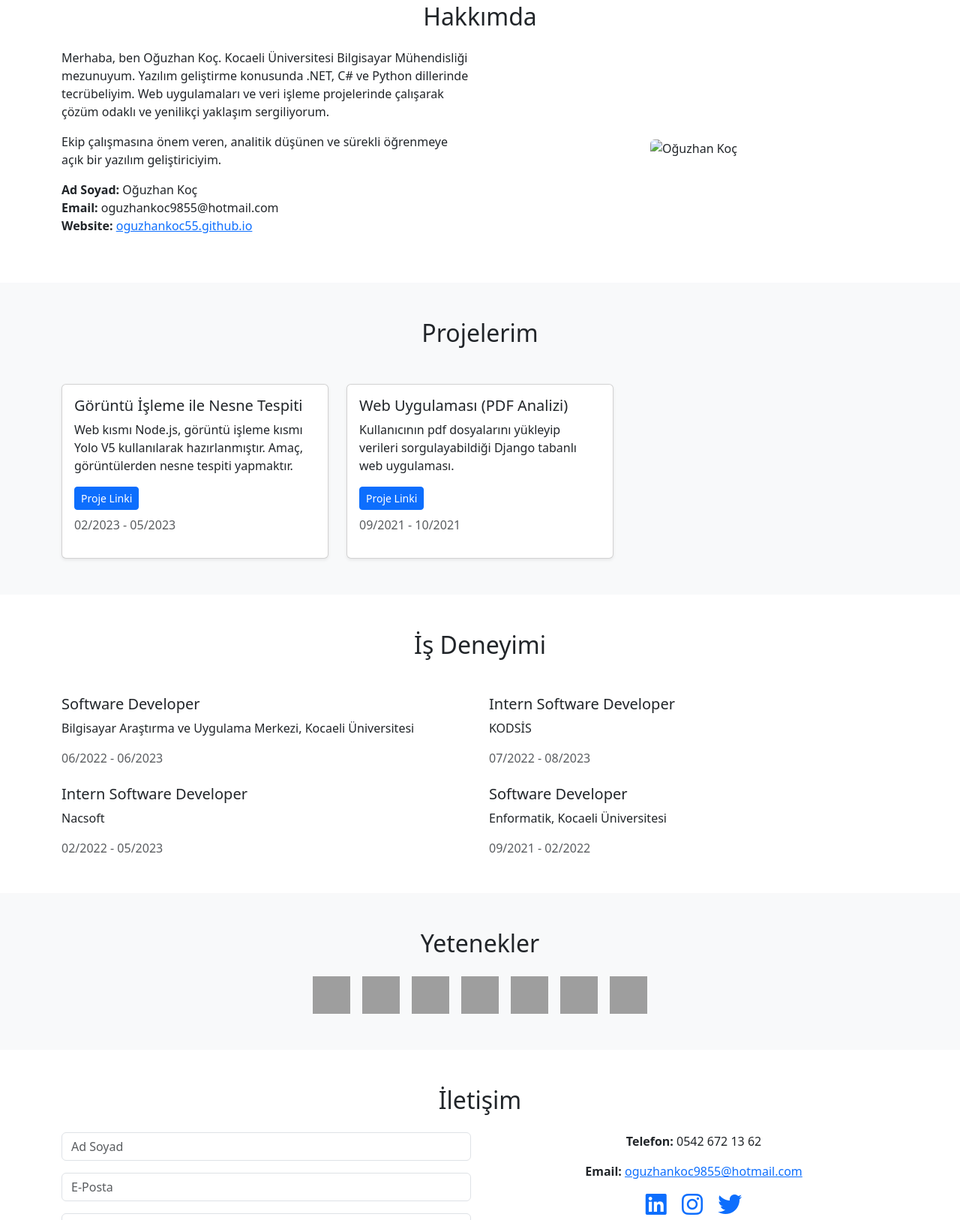
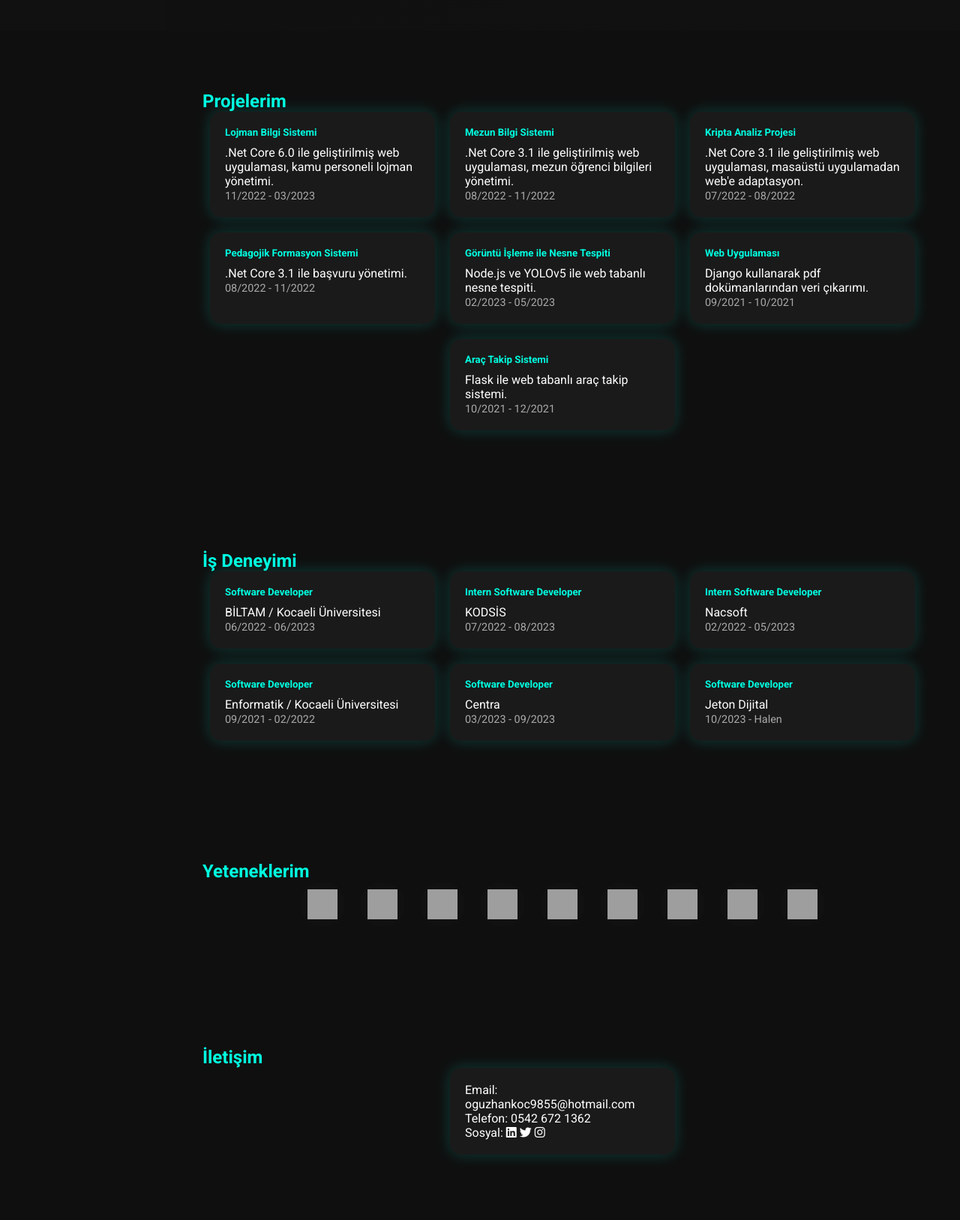
Before and after one commit to oguzhankoc55/oguzhankoc55.github.io, a plain HTML site: page index.html in a window 1280 px wide. Shown: the part 759-2386 px from the top of the page at 75% size. Drawn offline with nearby package versions, Linux system fonts and the light colour scheme; grey boxes are pictures that could not be loaded.

Commit message:
Update index.html

```diff
--- a/index.html
+++ b/index.html
@@ -2,190 +2,167 @@
 <html lang="tr">
 <head>
     <meta charset="UTF-8">
-    <meta http-equiv="X-UA-Compatible" content="IE=edge">
     <meta name="viewport" content="width=device-width, initial-scale=1.0">
-    <title>Oğuzhan Koç | Yazılım Geliştirici</title>
-    <link rel="shortcut icon" href="images/favicon/favicon-32x32.png" type="image/x-icon">
-    <link href="https://cdn.jsdelivr.net/npm/bootstrap@5.3.0/dist/css/bootstrap.min.css" rel="stylesheet">
-    <link href="https://cdnjs.cloudflare.com/ajax/libs/font-awesome/6.4.0/css/all.min.css" rel="stylesheet">
-    <link rel="stylesheet" href="css/style.css">
+    <title>Oğuzhan Koç | Yazılım Mühendisi</title>
+    <link href="https://fonts.googleapis.com/css2?family=Roboto:wght@400;700&display=swap" rel="stylesheet">
+    <link rel="stylesheet" href="https://cdnjs.cloudflare.com/ajax/libs/font-awesome/6.4.0/css/all.min.css"/>
+    <style>
+        /* Genel Ayarlar */
+        * {margin:0; padding:0; box-sizing:border-box; font-family: 'Roboto', sans-serif;}
+        body {background-color:#0f0f0f; color:#fff; scroll-behavior:smooth;}
+        a {text-decoration:none; color:inherit;}
+        h2,h3,h4,h5 {color:#00ffe0;}
+        section {padding:80px 50px;}
+        .container {max-width:1200px; margin:0 auto;}
+
+        /* Sol Menü */
+        nav {position:fixed; top:0; left:0; height:100%; width:220px; background:#111; display:flex; flex-direction:column; justify-content:center; align-items:center; z-index:1000;}
+        nav a {display:block; margin:20px 0; color:#00ffe0; transition:0.3s;}
+        nav a:hover {color:#ff00ff;}
+        main {margin-left:220px;}
+
+        /* Hero Bölümü */
+        #hero {height:100vh; display:flex; flex-direction:column; justify-content:center; align-items:center; text-align:center; background:linear-gradient(135deg,#0f0f0f,#111111); position:relative; overflow:hidden;}
+        #hero h1 {font-size:3rem; animation:fadeInDown 1.5s;}
+        #hero p {margin-top:20px; font-size:1.2rem; color:#aaa; animation:fadeInUp 2s;}
+        @keyframes fadeInDown {from{opacity:0; transform:translateY(-50px);} to{opacity:1; transform:translateY(0);}}
+        @keyframes fadeInUp {from{opacity:0; transform:translateY(50px);} to{opacity:1; transform:translateY(0);}}
+
+        /* Kart Stili */
+        .card-container {display:flex; flex-wrap:wrap; gap:20px; justify-content:center;}
+        .card {background:#1a1a1a; border-radius:15px; padding:20px; width:300px; transition:0.3s; box-shadow:0 0 20px rgba(0,255,224,0.2);}
+        .card:hover {transform:translateY(-10px); box-shadow:0 10px 30px rgba(0,255,224,0.5);}
+        .card h5 {color:#00ffe0; margin-bottom:10px;}
+        .card span {color:#aaa; font-size:0.9rem;}
+
+        /* Yetenekler */
+        .skills {display:flex; flex-wrap:wrap; gap:20px; justify-content:center;}
+        .skill {width:60px; height:60px; display:flex; justify-content:center; align-items:center; border-radius:50%; background:#111; transition:0.3s; cursor:pointer;}
+        .skill img {width:40px; height:40px;}
+        .skill:hover {background:#00ffe0; transform:scale(1.2);}
+
+        /* İletişim */
+        .contact-form {display:flex; flex-direction:column; gap:15px;}
+        .contact-form input, .contact-form textarea {padding:10px; border-radius:8px; border:none; outline:none;}
+        .contact-form button {padding:10px; border:none; border-radius:8px; background:#00ffe0; color:#000; font-weight:bold; cursor:pointer; transition:0.3s;}
+        .contact-form button:hover {background:#ff00ff; color:#fff;}
+
+        /* Responsive */
+        @media(max-width:768px){main{margin-left:0;} nav{width:100%; height:auto; flex-direction:row; justify-content:space-around; padding:10px 0;} section{padding:60px 20px;}}
+    </style>
 </head>
 <body>
 
-<!-- Navbar -->
-<nav class="navbar navbar-expand-lg navbar-dark bg-dark sticky-top">
-    <div class="container">
-        <a class="navbar-brand fw-bold" href="#">Oğuzhan Koç</a>
-        <button class="navbar-toggler" type="button" data-bs-toggle="collapse" data-bs-target="#navbarNav">
-            <span class="navbar-toggler-icon"></span>
-        </button>
-        <div class="collapse navbar-collapse" id="navbarNav">
-            <ul class="navbar-nav ms-auto">
-                <li class="nav-item"><a class="nav-link" href="#about">Hakkımda</a></li>
-                <li class="nav-item"><a class="nav-link" href="#projects">Projelerim</a></li>
-                <li class="nav-item"><a class="nav-link" href="#experience">İş Deneyimi</a></li>
-                <li class="nav-item"><a class="nav-link" href="#skills">Yetenekler</a></li>
-                <li class="nav-item"><a class="nav-link" href="#contact">İletişim</a></li>
-            </ul>
-            <a href="cv/OğuzhanKoçCV.pdf" class="btn btn-primary ms-3" download>CV İndir</a>
-        </div>
-    </div>
+    <!-- Sol Menü -->
+    <nav>
+        <a href="#hero"><i class="fas fa-home"></i> Ana Sayfa</a>
+        <a href="#projects"><i class="fas fa-rocket"></i> Projelerim</a>
+        <a href="#experience"><i class="fas fa-briefcase"></i> İş Deneyimi</a>
+        <a href="#skills"><i class="fas fa-tools"></i> Yeteneklerim</a>
+        <a href="#contact"><i class="fas fa-envelope"></i> İletişim</a>
     </nav>
 
-<!-- Hero Section -->
-<section class="hero d-flex align-items-center text-center py-5 bg-light" id="intro">
+    <main>
+        <!-- Hero -->
+        <section id="hero">
+            <h1>👋 Merhaba, Ben Oğuzhan Koç</h1>
+            <p>Software Developer | C#, Python | ML & AI Enthusiast</p>
+        </section>
+
+        <!-- Projeler -->
+        <section id="projects">
             <div class="container">
-        <div class="row align-items-center">
-            <div class="col-lg-5 col-md-6 mx-auto">
-                <img src="images/oguz.png" class="img-fluid rounded-circle" alt="Oğuzhan Koç">
+                <h2 class="text-center mb-5">Projelerim</h2>
+                <div class="card-container">
+                    <div class="card">
+                        <h5>Lojman Bilgi Sistemi</h5>
+                        <p>.Net Core 6.0 ile geliştirilmiş web uygulaması, kamu personeli lojman yönetimi.</p>
+                        <span>11/2022 - 03/2023</span>
                     </div>
-            <div class="col-lg-7 col-md-6">
-                <h1 class="display-5 fw-bold">Merhaba, Ben Oğuzhan Koç 👋</h1>
-                <p class="lead mt-3">Full Stack & Backend Developer | .NET, Python, C# | Makine Öğrenmesi ve Veri Analizi</p>
-                <a href="mailto:oguzhankoc9855@hotmail.com" class="btn btn-outline-dark mt-3">E-Posta Gönder</a>
+                    <div class="card">
+                        <h5>Mezun Bilgi Sistemi</h5>
+                        <p>.Net Core 3.1 ile geliştirilmiş web uygulaması, mezun öğrenci bilgileri yönetimi.</p>
+                        <span>08/2022 - 11/2022</span>
+                    </div>
+                    <div class="card">
+                        <h5>Kripta Analiz Projesi</h5>
+                        <p>.Net Core 3.1 ile geliştirilmiş web uygulaması, masaüstü uygulamadan web'e adaptasyon.</p>
+                        <span>07/2022 - 08/2022</span>
+                    </div>
+                    <div class="card">
+                        <h5>Pedagojik Formasyon Sistemi</h5>
+                        <p>.Net Core 3.1 ile başvuru yönetimi.</p>
+                        <span>08/2022 - 11/2022</span>
+                    </div>
+                    <div class="card">
+                        <h5>Görüntü İşleme ile Nesne Tespiti</h5>
+                        <p>Node.js ve YOLOv5 ile web tabanlı nesne tespiti.</p>
+                        <span>02/2023 - 05/2023</span>
+                    </div>
+                    <div class="card">
+                        <h5>Web Uygulaması</h5>
+                        <p>Django kullanarak pdf dokümanlarından veri çıkarımı.</p>
+                        <span>09/2021 - 10/2021</span>
+                    </div>
+                    <div class="card">
+                        <h5>Araç Takip Sistemi</h5>
+                        <p>Flask ile web tabanlı araç takip sistemi.</p>
+                        <span>10/2021 - 12/2021</span>
                     </div>
                 </div>
             </div>
         </section>
 
-<!-- About Section -->
-<section id="about" class="py-5">
+        <!-- İş Deneyimi -->
+        <section id="experience">
             <div class="container">
-        <h2 class="text-center mb-4">Hakkımda</h2>
-        <div class="row align-items-center">
-            <div class="col-lg-6">
-                <p>Merhaba, ben Oğuzhan Koç. Kocaeli Üniversitesi Bilgisayar Mühendisliği mezunuyum.
-                Yazılım geliştirme konusunda .NET, C# ve Python dillerinde tecrübeliyim.
-                Web uygulamaları ve veri işleme projelerinde çalışarak çözüm odaklı ve yenilikçi yaklaşım sergiliyorum.</p>
-                <p>Ekip çalışmasına önem veren, analitik düşünen ve sürekli öğrenmeye açık bir yazılım geliştiriciyim.</p>
-                <ul class="list-unstyled mt-3">
-                    <li><strong>Ad Soyad:</strong> Oğuzhan Koç</li>
-                    <li><strong>Email:</strong> oguzhankoc9855@hotmail.com</li>
-                    <li><strong>Website:</strong> <a href="https://oguzhankoc55.github.io/" target="_blank">oguzhankoc55.github.io</a></li>
-                </ul>
+                <h2 class="text-center mb-5">İş Deneyimi</h2>
+                <div class="card-container">
+                    <div class="card"><h5>Software Developer</h5><p>BİLTAM / Kocaeli Üniversitesi</p><span>06/2022 - 06/2023</span></div>
+                    <div class="card"><h5>Intern Software Developer</h5><p>KODSİS</p><span>07/2022 - 08/2023</span></div>
+                    <div class="card"><h5>Intern Software Developer</h5><p>Nacsoft</p><span>02/2022 - 05/2023</span></div>
+                    <div class="card"><h5>Software Developer</h5><p>Enformatik / Kocaeli Üniversitesi</p><span>09/2021 - 02/2022</span></div>
+                    <div class="card"><h5>Software Developer</h5><p>Centra</p><span>03/2023 - 09/2023</span></div>
+                    <div class="card"><h5>Software Developer</h5><p>Jeton Dijital</p><span>10/2023 - Halen</span></div>
                 </div>
-            <div class="col-lg-6 text-center">
-                <img src="images/about-image.jpg" class="img-fluid rounded" alt="Oğuzhan Koç">
+            </div>
+        </section>
+
+        <!-- Yetenekler -->
+        <section id="skills">
+            <div class="container">
+                <h2 class="text-center mb-5">Yeteneklerim</h2>
+                <div class="skills">
+                    <div class="skill"><img src="https://raw.githubusercontent.com/devicons/devicon/master/icons/python/python-original.svg"/></div>
+                    <div class="skill"><img src="https://raw.githubusercontent.com/devicons/devicon/master/icons/csharp/csharp-original.svg"/></div>
+                    <div class="skill"><img src="https://raw.githubusercontent.com/devicons/devicon/master/icons/java/java-original.svg"/></div>
+                    <div class="skill"><img src="https://raw.githubusercontent.com/devicons/devicon/master/icons/javascript/javascript-original.svg"/></div>
+                    <div class="skill"><img src="https://raw.githubusercontent.com/devicons/devicon/master/icons/html5/html5-original-wordmark.svg"/></div>
+                    <div class="skill"><img src="https://raw.githubusercontent.com/devicons/devicon/master/icons/css3/css3-original-wordmark.svg"/></div>
+                    <div class="skill"><img src="https://raw.githubusercontent.com/devicons/devicon/master/icons/mysql/mysql-original-wordmark.svg"/></div>
+                    <div class="skill"><img src="https://www.vectorlogo.zone/logos/sqlite/sqlite-icon.svg"/></div>
+                    <div class="skill"><img src="https://www.vectorlogo.zone/logos/git-scm/git-scm-icon.svg"/></div>
+                </div>
+            </div>
+        </section>
+
+        <!-- İletişim -->
+        <section id="contact">
+            <div class="container">
+                <h2 class="text-center mb-5">İletişim</h2>
+                <div class="card-container">
+                    <div class="card">
+                        <p>Email: <a href="mailto:oguzhankoc9855@hotmail.com">oguzhankoc9855@hotmail.com</a></p>
+                        <p>Telefon: 0542 672 1362</p>
+                        <p>Sosyal:
+                            <a href="https://www.linkedin.com/in/oguzhan9855/"><i class="fab fa-linkedin"></i></a>
+                            <a href="https://twitter.com/oguzhan9855"><i class="fab fa-twitter"></i></a>
+                            <a href="https://www.instagram.com/kcoguz/"><i class="fab fa-instagram"></i></a>
+                        </p>
                     </div>
                 </div>
             </div>
         </section>
-
-<!-- Projects Section -->
-<section id="projects" class="py-5 bg-light">
-    <div class="container">
-        <h2 class="text-center mb-5">Projelerim</h2>
-        <div class="row g-4">
-            <div class="col-md-6 col-lg-4">
-                <div class="card h-100 shadow-sm">
-                    <div class="card-body">
-                        <h5 class="card-title">Görüntü İşleme ile Nesne Tespiti</h5>
-                        <p class="card-text">Web kısmı Node.js, görüntü işleme kısmı Yolo V5 kullanılarak hazırlanmıştır. Amaç, görüntülerden nesne tespiti yapmaktır.</p>
-                        <a href="https://github.com/oguzhankoc55/Yapay_Zeka_YoloV5" target="_blank" class="btn btn-sm btn-primary">Proje Linki</a>
-                        <p class="text-muted mt-2">02/2023 - 05/2023</p>
-                    </div>
-                </div>
-            </div>
-            <div class="col-md-6 col-lg-4">
-                <div class="card h-100 shadow-sm">
-                    <div class="card-body">
-                        <h5 class="card-title">Web Uygulaması (PDF Analizi)</h5>
-                        <p class="card-text">Kullanıcının pdf dosyalarını yükleyip verileri sorgulayabildiği Django tabanlı web uygulaması.</p>
-                        <a href="https://github.com/oguzhankoc55/Web-Application-yazlab_1.3" target="_blank" class="btn btn-sm btn-primary">Proje Linki</a>
-                        <p class="text-muted mt-2">09/2021 - 10/2021</p>
-                    </div>
-                </div>
-            </div>
-            <!-- Diğer projeler için aynı yapıyı kopyalayabilirsiniz -->
-        </div>
-    </div>
-</section>
-
-<!-- Experience Section -->
-<section id="experience" class="py-5">
-    <div class="container">
-        <h2 class="text-center mb-5">İş Deneyimi</h2>
-        <div class="row g-4">
-            <div class="col-lg-6">
-                <h5>Software Developer</h5>
-                <p>Bilgisayar Araştırma ve Uygulama Merkezi, Kocaeli Üniversitesi</p>
-                <span class="text-muted">06/2022 - 06/2023</span>
-            </div>
-            <div class="col-lg-6">
-                <h5>Intern Software Developer</h5>
-                <p>KODSİS</p>
-                <span class="text-muted">07/2022 - 08/2023</span>
-            </div>
-            <div class="col-lg-6">
-                <h5>Intern Software Developer</h5>
-                <p>Nacsoft</p>
-                <span class="text-muted">02/2022 - 05/2023</span>
-            </div>
-            <div class="col-lg-6">
-                <h5>Software Developer</h5>
-                <p>Enformatik, Kocaeli Üniversitesi</p>
-                <span class="text-muted">09/2021 - 02/2022</span>
-            </div>
-        </div>
-    </div>
-</section>
-
-<!-- Skills Section -->
-<section id="skills" class="py-5 bg-light">
-    <div class="container text-center">
-        <h2 class="mb-4">Yetenekler</h2>
-        <div class="d-flex justify-content-center flex-wrap gap-3">
-            <a href="https://www.python.org" target="_blank"><img src="https://raw.githubusercontent.com/devicons/devicon/master/icons/python/python-original.svg" width="50" height="50" alt="Python"></a>
-            <a href="https://www.w3schools.com/cs/" target="_blank"><img src="https://raw.githubusercontent.com/devicons/devicon/master/icons/csharp/csharp-original.svg" width="50" height="50" alt="C#"></a>
-            <a href="https://dotnet.microsoft.com/" target="_blank"><img src="https://raw.githubusercontent.com/devicons/devicon/master/icons/dot-net/dot-net-original-wordmark.svg" width="50" height="50" alt=".NET"></a>
-            <a href="https://www.javascript.com/" target="_blank"><img src="https://raw.githubusercontent.com/devicons/devicon/master/icons/javascript/javascript-original.svg" width="50" height="50" alt="JavaScript"></a>
-            <a href="https://www.mysql.com/" target="_blank"><img src="https://raw.githubusercontent.com/devicons/devicon/master/icons/mysql/mysql-original-wordmark.svg" width="50" height="50" alt="MySQL"></a>
-            <a href="https://www.sqlite.org/" target="_blank"><img src="https://www.vectorlogo.zone/logos/sqlite/sqlite-icon.svg" width="50" height="50" alt="SQLite"></a>
-            <a href="https://code.visualstudio.com/" target="_blank"><img src="https://img.icons8.com/color/48/000000/visual-studio-code-2019.png" width="50" height="50" alt="VS Code"></a>
-        </div>
-    </div>
-</section>
-
-<!-- Contact Section -->
-<section id="contact" class="py-5">
-    <div class="container">
-        <h2 class="text-center mb-4">İletişim</h2>
-        <div class="row">
-            <div class="col-lg-6">
-                <form class="row g-3" action="#" method="post">
-                    <div class="col-12">
-                        <input type="text" class="form-control" name="name" placeholder="Ad Soyad" required>
-                    </div>
-                    <div class="col-12">
-                        <input type="email" class="form-control" name="email" placeholder="E-Posta" required>
-                    </div>
-                    <div class="col-12">
-                        <textarea class="form-control" name="message" rows="5" placeholder="Mesajınız" required></textarea>
-                    </div>
-                    <div class="col-12 text-center">
-                        <button type="submit" class="btn btn-primary">Gönder</button>
-                    </div>
-                </form>
-            </div>
-            <div class="col-lg-6 text-center">
-                <p><strong>Telefon:</strong> 0542 672 13 62</p>
-                <p><strong>Email:</strong> <a href="mailto:oguzhankoc9855@hotmail.com">oguzhankoc9855@hotmail.com</a></p>
-                <div class="mt-3">
-                    <a href="https://www.linkedin.com/in/oguzhan9855/" target="_blank" class="me-3"><i class="fab fa-linkedin fa-2x"></i></a>
-                    <a href="https://www.instagram.com/kcoguz/" target="_blank" class="me-3"><i class="fab fa-instagram fa-2x"></i></a>
-                    <a href="https://twitter.com/oguzhan9855" target="_blank"><i class="fab fa-twitter fa-2x"></i></a>
-                </div>
-            </div>
-        </div>
-    </div>
-</section>
-
-<!-- Footer -->
-<footer class="bg-dark text-white text-center py-3">
-    &copy; 2025 Oğuzhan Koç | Tüm Hakları Saklıdır
-</footer>
-
-<!-- Scripts -->
-<script src="https://cdn.jsdelivr.net/npm/bootstrap@5.3.0/dist/js/bootstrap.bundle.min.js"></script>
+    </main>
 </body>
 </html>
```
Lines whose indentation alone changed are shown as unchanged.
